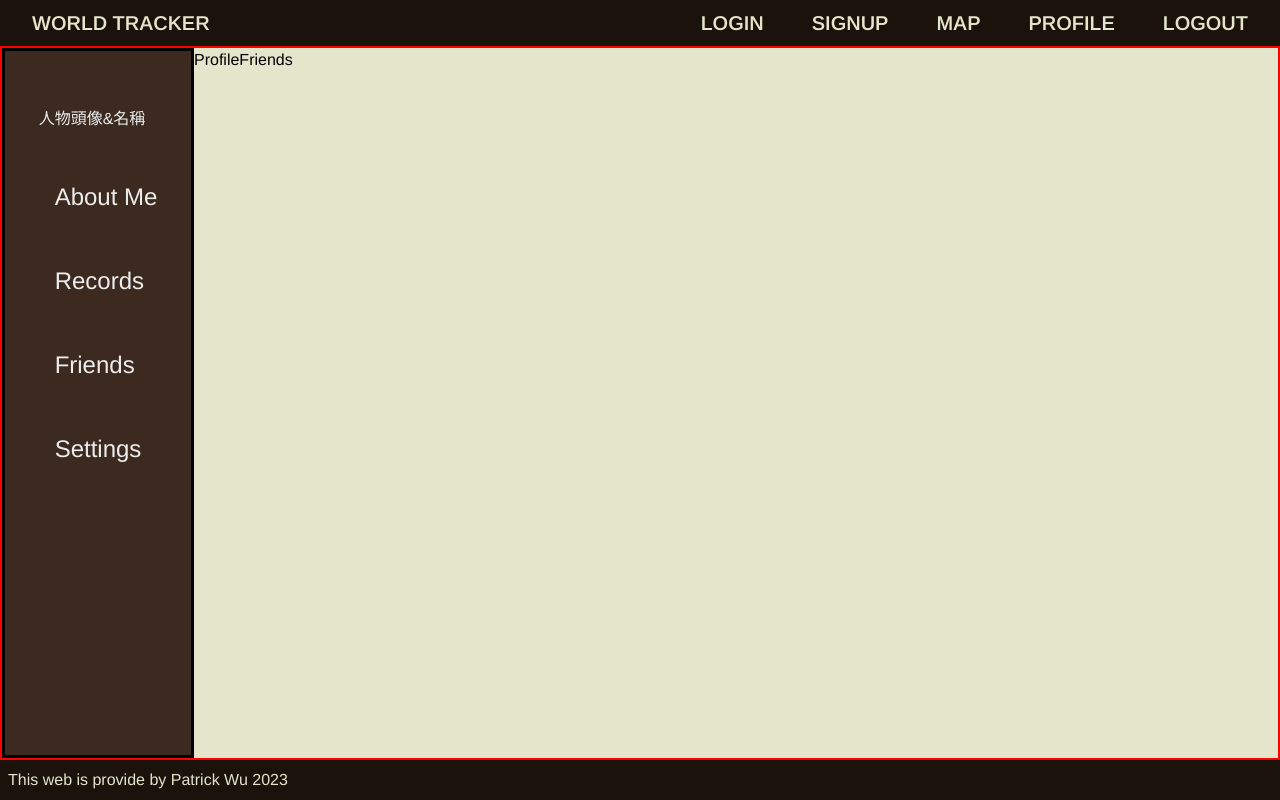
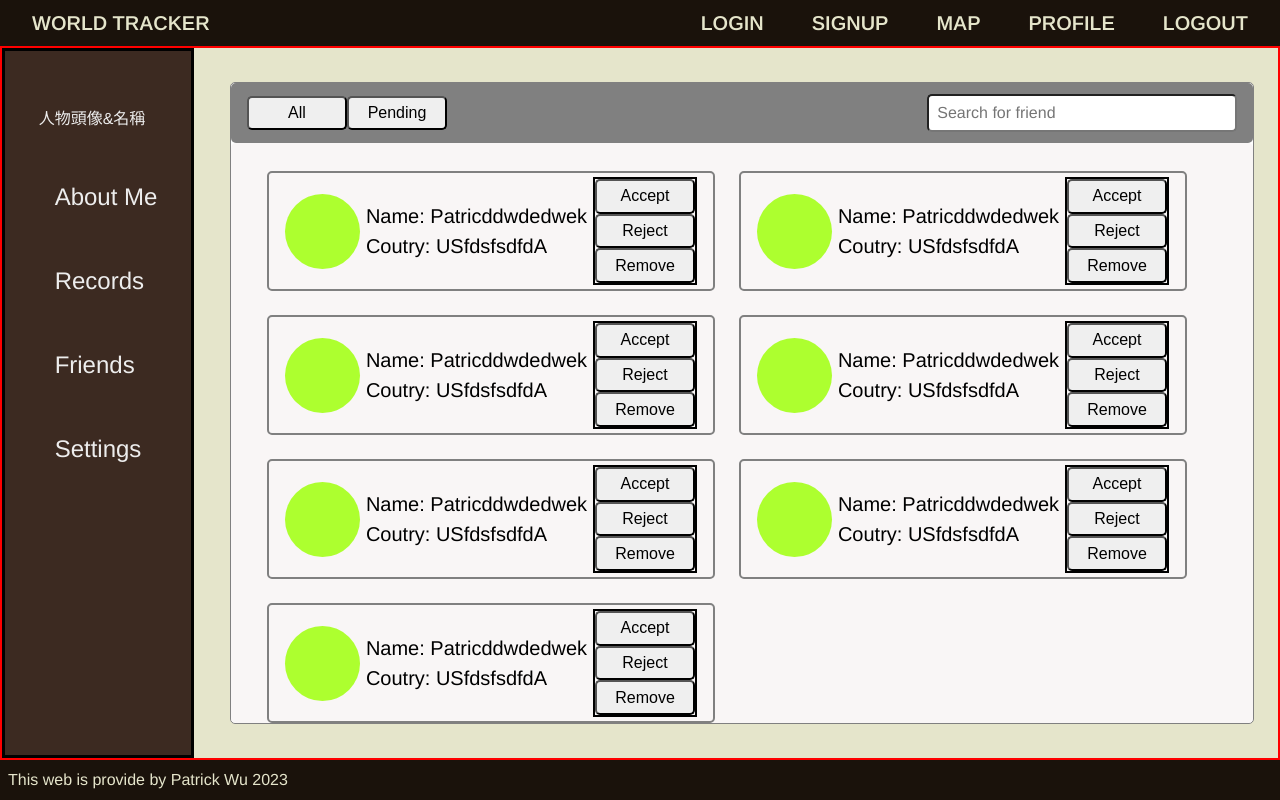
Before and after one commit to a10115101/world-tracker, a React app in the folder frontend/: page /profile/friends in a window 1280 px wide. Built offline with nearby package versions, Linux system fonts and the light colour scheme; the HTML template or start-up script is replaced by a standard one.

Commit message:
add profile friends page

```diff
--- a/frontend/src/features/profile/ProfileFriends.jsx
+++ b/frontend/src/features/profile/ProfileFriends.jsx
@@ -1,5 +1,113 @@
+import styles from "./ProfileFriends.module.css";
+
 function ProfileFriends() {
-  return <div>ProfileFriends</div>;
+  return (
+    <div className={styles.container}>
+      <div className={styles.topContainer}>
+        <div className={styles.topContainerLeft}>
+          <button>All</button>
+          <button>Pending</button>
+        </div>
+        <div className={styles.topContainerRight}>
+          <i className="fa-solid fa-magnifying-glass" />
+          <input type="text" placeholder="Search for friend" />
+        </div>
+      </div>
+
+      <div className={styles.bottomContainer}>
+        <div className={styles.cardContainer}>
+          <div className={styles.cardContainerLeft}></div>
+          <div className={styles.cardContainerCenter}>
+            <div>Name: Patricddwdedwek</div>
+            <div>Coutry: USfdsfsdfdA</div>
+          </div>
+          <div className={styles.cardContainerRight}>
+            <button>Accept</button>
+            <button>Reject</button>
+            <button>Remove</button>
+          </div>
+        </div>
+
+        <div className={styles.cardContainer}>
+          <div className={styles.cardContainerLeft}></div>
+          <div className={styles.cardContainerCenter}>
+            <div>Name: Patricddwdedwek</div>
+            <div>Coutry: USfdsfsdfdA</div>
+          </div>
+          <div className={styles.cardContainerRight}>
+            <button>Accept</button>
+            <button>Reject</button>
+            <button>Remove</button>
+          </div>
+        </div>
+
+        <div className={styles.cardContainer}>
+          <div className={styles.cardContainerLeft}></div>
+          <div className={styles.cardContainerCenter}>
+            <div>Name: Patricddwdedwek</div>
+            <div>Coutry: USfdsfsdfdA</div>
+          </div>
+          <div className={styles.cardContainerRight}>
+            <button>Accept</button>
+            <button>Reject</button>
+            <button>Remove</button>
+          </div>
+        </div>
+
+        <div className={styles.cardContainer}>
+          <div className={styles.cardContainerLeft}></div>
+          <div className={styles.cardContainerCenter}>
+            <div>Name: Patricddwdedwek</div>
+            <div>Coutry: USfdsfsdfdA</div>
+          </div>
+          <div className={styles.cardContainerRight}>
+            <button>Accept</button>
+            <button>Reject</button>
+            <button>Remove</button>
+          </div>
+        </div>
+
+        <div className={styles.cardContainer}>
+          <div className={styles.cardContainerLeft}></div>
+          <div className={styles.cardContainerCenter}>
+            <div>Name: Patricddwdedwek</div>
+            <div>Coutry: USfdsfsdfdA</div>
+          </div>
+          <div className={styles.cardContainerRight}>
+            <button>Accept</button>
+            <button>Reject</button>
+            <button>Remove</button>
+          </div>
+        </div>
+
+        <div className={styles.cardContainer}>
+          <div className={styles.cardContainerLeft}></div>
+          <div className={styles.cardContainerCenter}>
+            <div>Name: Patricddwdedwek</div>
+            <div>Coutry: USfdsfsdfdA</div>
+          </div>
+          <div className={styles.cardContainerRight}>
+            <button>Accept</button>
+            <button>Reject</button>
+            <button>Remove</button>
+          </div>
+        </div>
+
+        <div className={styles.cardContainer}>
+          <div className={styles.cardContainerLeft}></div>
+          <div className={styles.cardContainerCenter}>
+            <div>Name: Patricddwdedwek</div>
+            <div>Coutry: USfdsfsdfdA</div>
+          </div>
+          <div className={styles.cardContainerRight}>
+            <button>Accept</button>
+            <button>Reject</button>
+            <button>Remove</button>
+          </div>
+        </div>
+      </div>
+    </div>
+  );
 }
 
 export default ProfileFriends;
--- /dev/null
+++ b/frontend/src/features/profile/ProfileFriends.module.css
@@ -0,0 +1,84 @@
+.container {
+  align-self: center;
+  border: 1px solid gray;
+  background-color: #ffffff;
+  border-radius: 5px;
+  width: 80vw;
+  margin-left: 2.25rem;
+}
+
+.topContainer {
+  display: flex;
+  align-items: center;
+  background-color: grey;
+  border-radius: 5px;
+  height: 7.5vh;
+  padding: 1rem;
+}
+
+.topContainerLeft {
+  width: 67.5vw;
+}
+
+.topContainerRight {
+  display: flex;
+  width: 32.5vw;
+  align-items: center;
+}
+
+.bottomContainer {
+  display: flex;
+  flex-wrap: wrap;
+  align-items: flex-start;
+  background-color: rgb(244, 238, 238, 0.5);
+  border-radius: 5px;
+  padding: 1rem 1.5rem;
+  height: 72.5vh;
+  overflow-y: scroll;
+}
+
+.bottomContainer::-webkit-scrollbar {
+  display: none;
+  scroll-behavior: smooth;
+}
+
+.cardContainer {
+  display: flex;
+  border: 2px solid gray;
+  border-radius: 5px;
+  justify-content: space-between;
+  align-items: center;
+  height: 15vh;
+  width: 35vw;
+  padding: 1rem;
+  margin: 0.75rem;
+}
+
+.cardContainerLeft {
+  background-color: greenyellow;
+  height: 75px;
+  width: 75px;
+  border-radius: 50%;
+}
+
+.cardContainerCenter {
+  font-size: 1.25rem;
+}
+
+.cardContainerRight {
+  display: flex;
+  flex-direction: column;
+  border: 2px black solid;
+}
+
+.container button {
+  padding: 0.4rem 0.8rem;
+  font-size: 1rem;
+  border-radius: 5px;
+  cursor: pointer;
+  width: 100px;
+}
+
+.container i {
+  margin-right: 0.75rem;
+}
```
